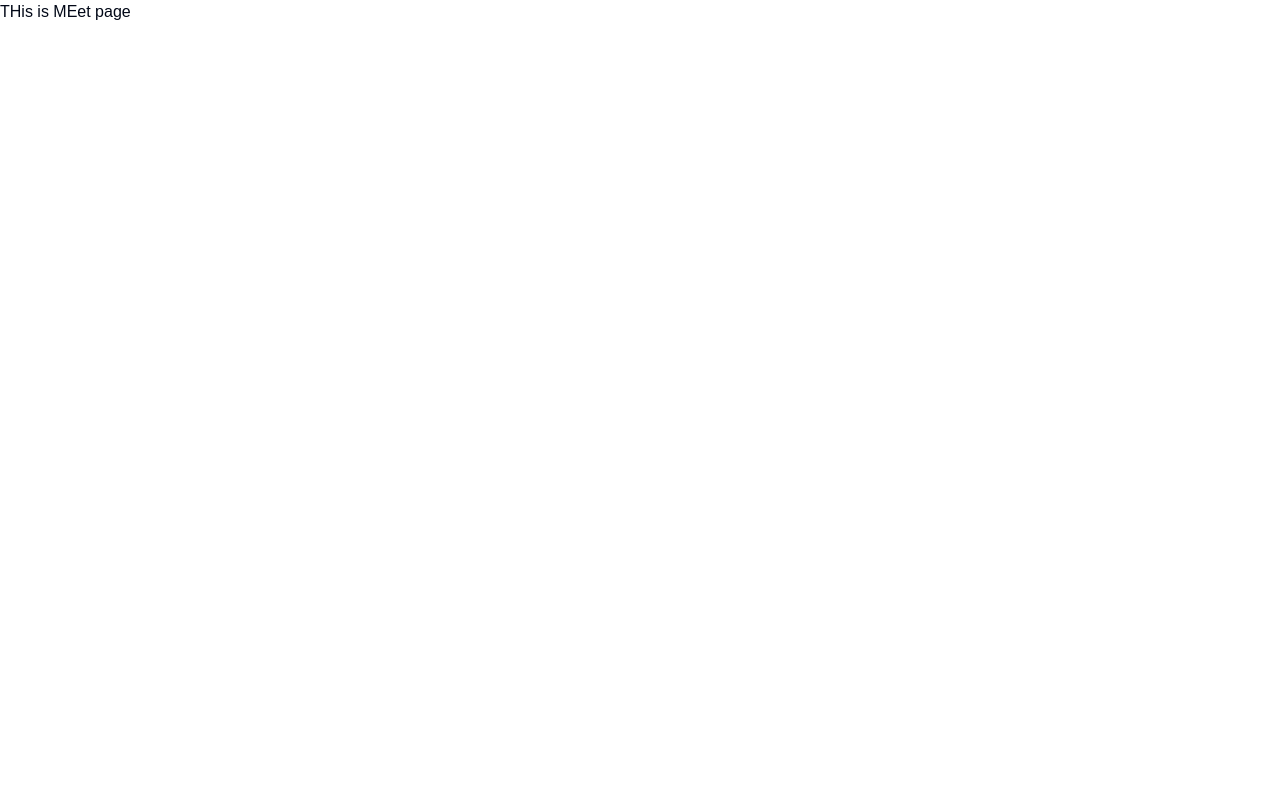
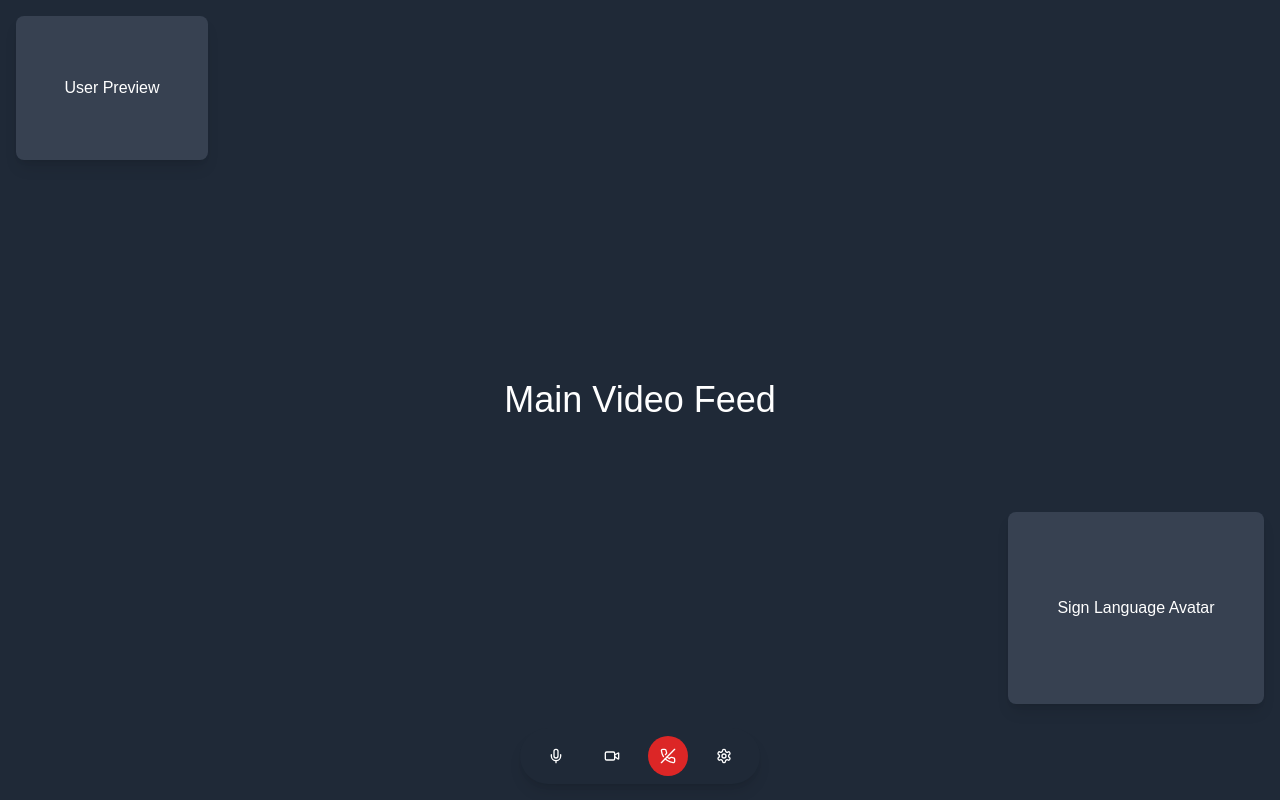
Before and after one commit to brunoestrad/lilly-accessibility, a Next.js app in the folder signSync/: page /meet in a window 1280 px wide. Built offline with nearby package versions, Linux system fonts and the light colour scheme.

Commit message:
adding meet video page

```diff
--- a/signSync/src/app/meet/page.tsx
+++ b/signSync/src/app/meet/page.tsx
@@ -1,9 +1,10 @@
+import { BasicOnlineMeetingComponent } from '@/components/basic-online-meeting'
 import React from 'react'
 
 export default function page() {
     return (
         <div>
-            THis is MEet page
+            <BasicOnlineMeetingComponent />
         </div>
     )
 }
--- /dev/null
+++ b/signSync/src/components/basic-online-meeting.tsx
@@ -0,0 +1,65 @@
+'use client'
+
+import { Button } from "@/components/ui/button"
+import { PhoneOff, Mic, Video, Settings } from 'lucide-react'
+
+export function BasicOnlineMeetingComponent() {
+  return (
+    <div className="relative h-screen bg-gray-900 text-white overflow-hidden">
+      {/* Main video area */}
+      <div className="absolute inset-0 flex items-center justify-center">
+        <div className="w-full h-full bg-gray-800 flex items-center justify-center">
+          <span className="text-4xl">Main Video Feed</span>
+        </div>
+      </div>
+
+      {/* User preview */}
+      <div className="absolute top-4 left-4 w-48 h-36 bg-gray-700 rounded-lg overflow-hidden shadow-lg">
+        <div className="w-full h-full flex items-center justify-center">
+          <span>User Preview</span>
+        </div>
+      </div>
+
+      {/* Sign language avatar preview */}
+      <div className="absolute bottom-24 right-4 w-64 h-48 bg-gray-700 rounded-lg overflow-hidden shadow-lg">
+        <div className="w-full h-full flex items-center justify-center">
+          <span>Sign Language Avatar</span>
+        </div>
+      </div>
+
+      {/* Control menu */}
+      <div className="absolute bottom-4 left-1/2 transform -translate-x-1/2 bg-gray-800 rounded-full px-4 py-2 shadow-lg">
+        <div className="flex space-x-4">
+          <Button
+            variant="ghost"
+            size="icon"
+            className="rounded-full"
+          >
+            <Mic className="h-6 w-6" />
+          </Button>
+          <Button
+            variant="ghost"
+            size="icon"
+            className="rounded-full"
+          >
+            <Video className="h-6 w-6" />
+          </Button>
+          <Button
+            variant="ghost"
+            size="icon"
+            className="rounded-full bg-red-600 hover:bg-red-700"
+          >
+            <PhoneOff className="h-6 w-6" />
+          </Button>
+          <Button
+            variant="ghost"
+            size="icon"
+            className="rounded-full"
+          >
+            <Settings className="h-6 w-6" />
+          </Button>
+        </div>
+      </div>
+    </div>
+  )
+}
```
